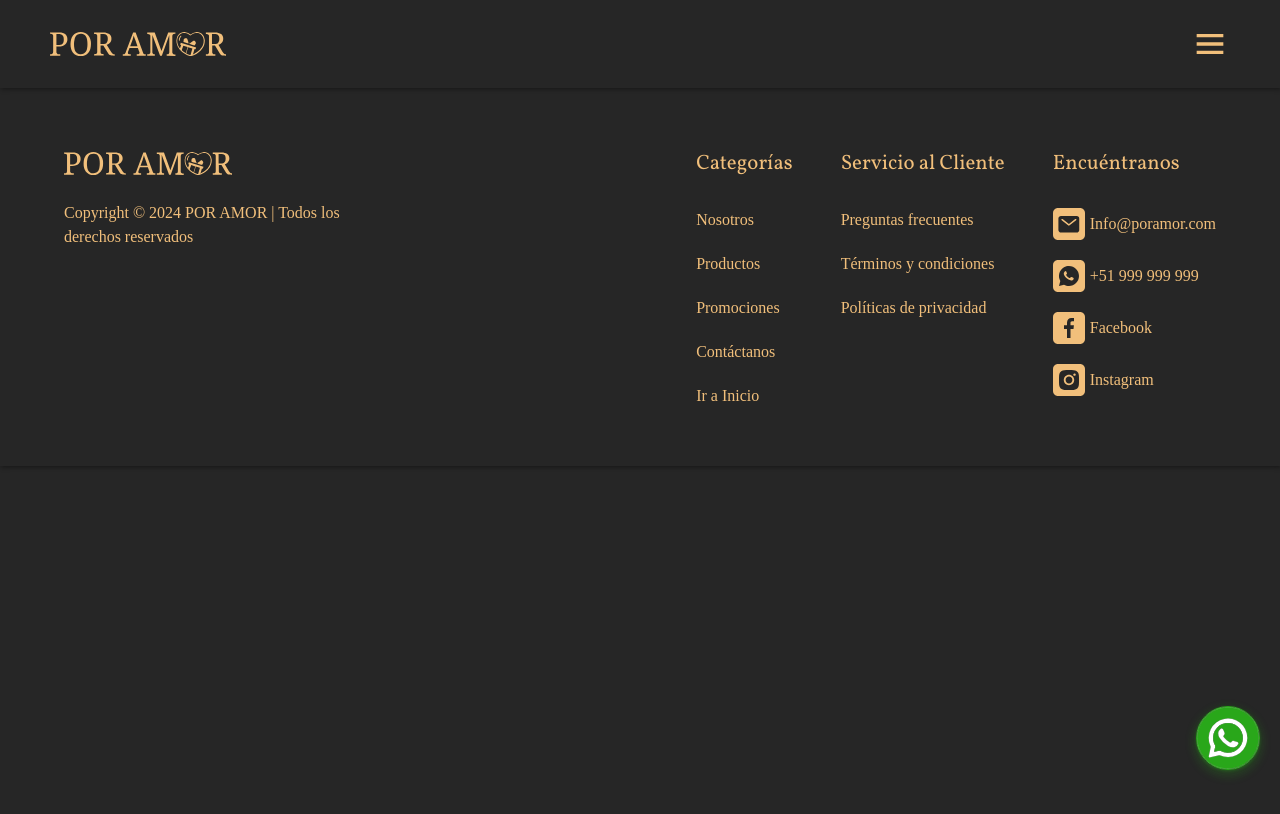
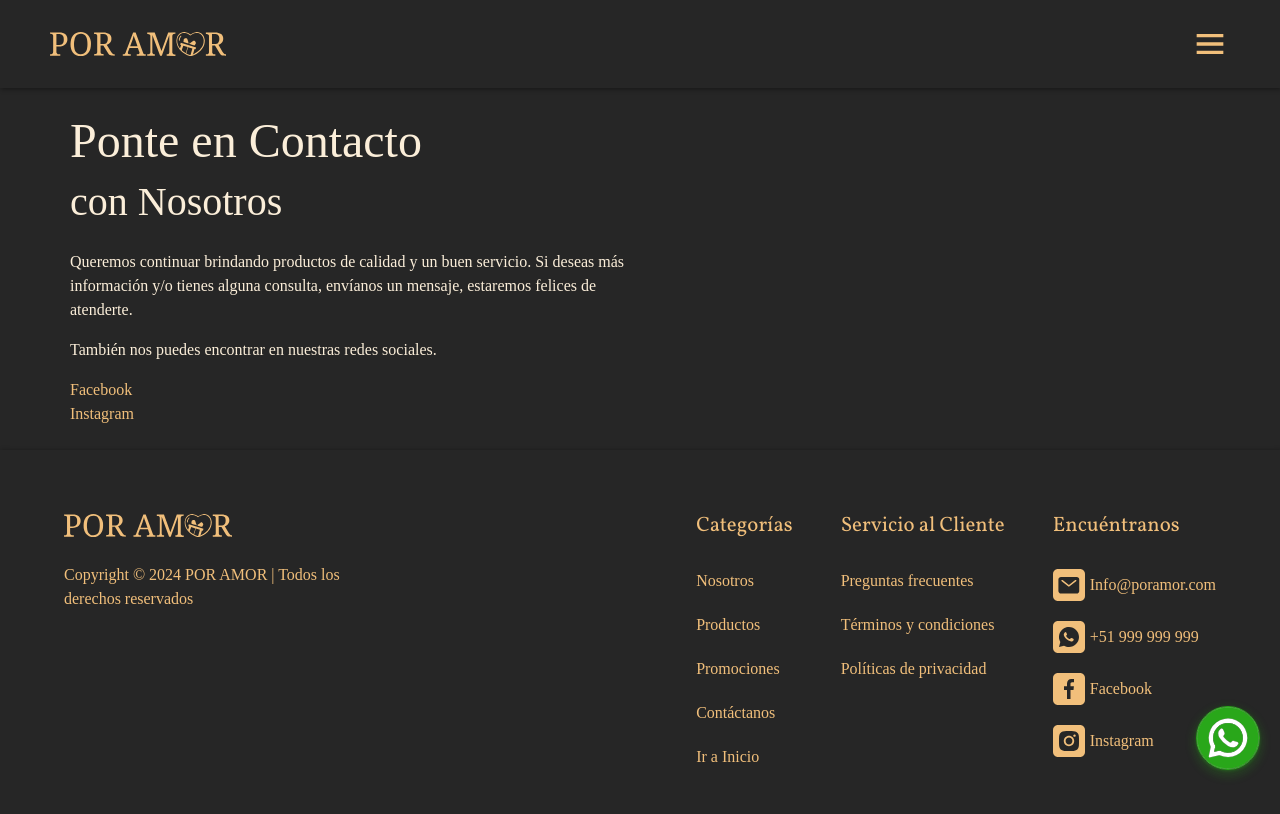
Before and after one commit to FlorRivas/Pf_Rivas, a website: page paginas/contactanos.html in a window 1280 px wide. Drawn offline with Linux system fonts and the light colour scheme; a web font is replaced by a local one.

Commit message:
Modificando paginas html

```diff
--- a/paginas/contactanos.html
+++ b/paginas/contactanos.html
@@ -55,11 +55,37 @@
     </nav>
   </header>
   <!-- Main -->
-  <main>
+  <main id="main_cont_contact" class="main_cont p-4">
+    <section id="contacto" class="container p-0">
+      <section class="row">
+        <article class="col-12 col-md-6">
+        <h1 class="main_cont__c--secundary main_cont__ft4-Regular display-5">Ponte en Contacto</h1>
+        <h2 class="main_cont__c--secundary main_cont__ft4-Regular display-6">con Nosotros</h2>
+        <p class="main_cont__c--secundary mt-4">Queremos continuar brindando productos de calidad y un buen servicio. Si deseas más información y/o tienes alguna consulta, envíanos un mensaje, estaremos felices de atenderte.</p>
+        <p class="main_cont__c--secundary">También nos puedes encontrar en nuestras redes sociales.</p>
+        <div class="">
+          <ul>
+            <li class="link_secc">
+              <a href="#"><i class="icn bi_fb"></i>Facebook</a>
+            </li>
+            <li class="link_secc">
+              <a href="#"><i class="icn bi_ig"></i>Instagram</a>
+            </li>
+          </ul>
+        </div>
+        </article>
+        <article>
+          <form action=""></form>
+        </article>
+      </section>
+    </section>
+
+    <!-- Inicio enlace whatsapp -->
     <div class="icon_whatsapp_fixed">
       <a href="https://wa.me/?text=urlencodedtext" target="_blank">
         <img src="../img/imgs_gen/whatsapp_floating.svg" alt="boton de whatsapp que redirecciona a otra pagina para contactarse con por amor">
       </a>
+      <!-- Fin de enlace whatsapp -->
     </div>
   </main>
   <!-- Footer -->
```
Also changed, not shown: paginas/productos.html (+1 -1 lines), paginas/promociones.html (+1 -1 lines).
